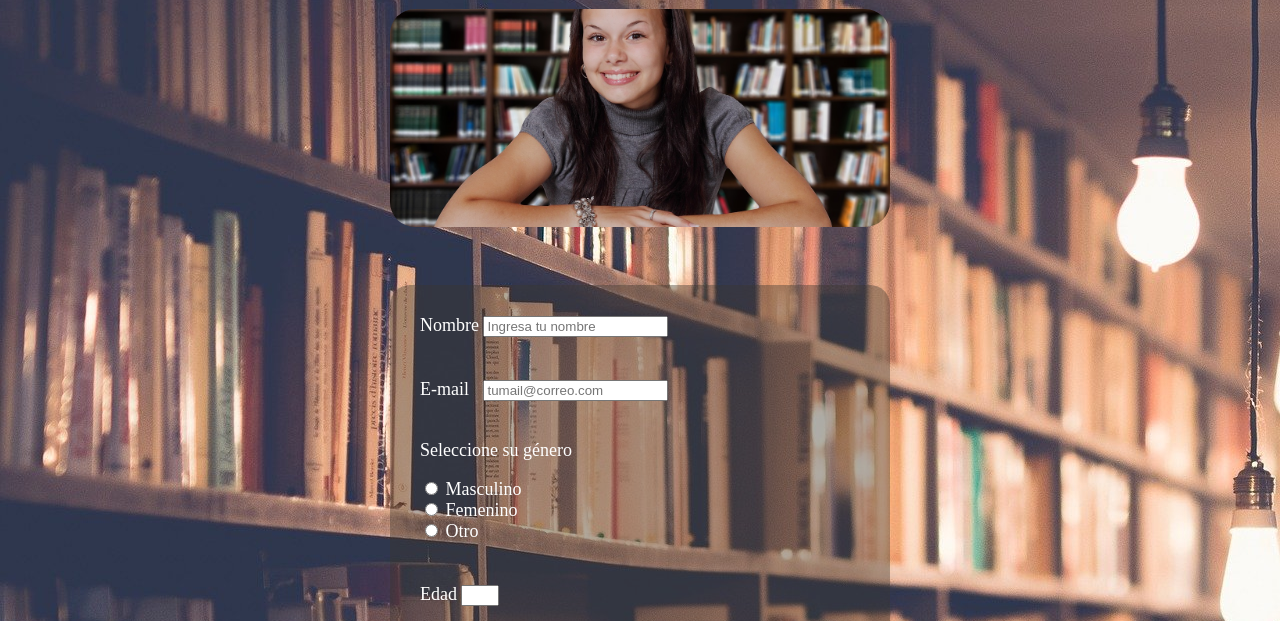
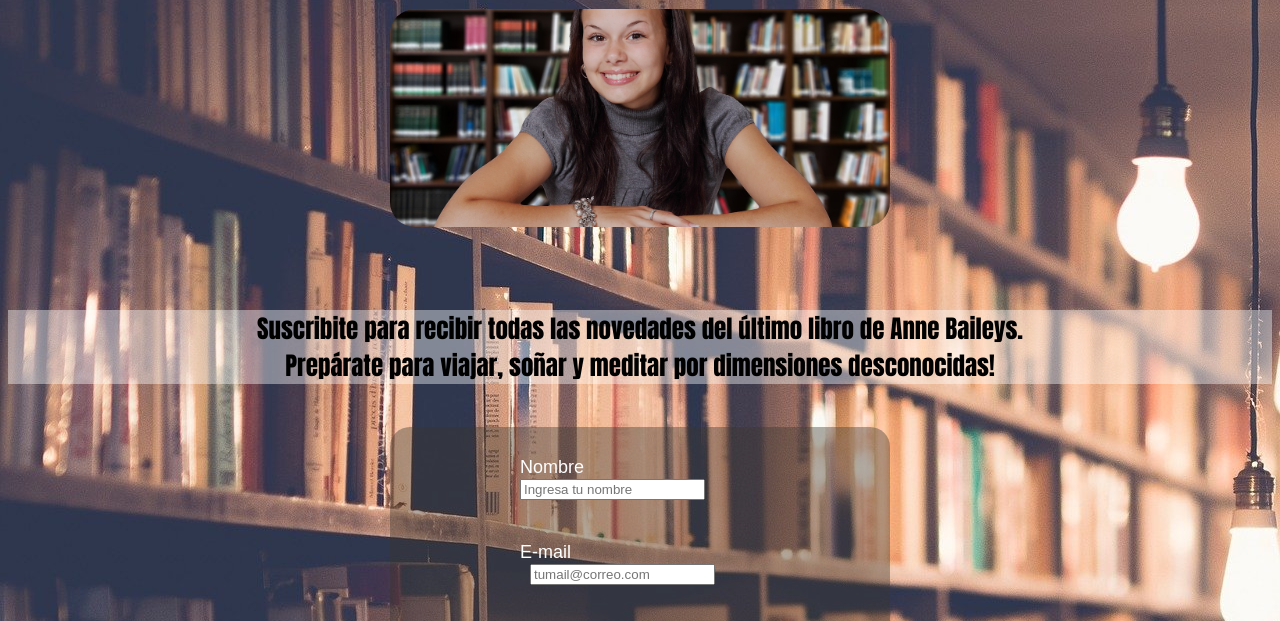
Before and after one commit to SebastianAMC/landing-page, a plain HTML site: page Index.html in a window 1280 px wide. Shown: the part 101-722 px from the top of the page. Drawn offline with Linux system fonts and the light colour scheme.

Commit message:
Finalizado aparentemente

```diff
--- a/Index.html
+++ b/Index.html
@@ -16,22 +16,26 @@
         <img src="images/to-learn-g7ad01f9a2_1280.jpg" style="border-radius: 25px" alt="autora" width="500px" />
     </div>
     <br><br><br>
+    <p style="font-size: 25px; text-align: center; color: rgb(0, 0, 0); background-color: rgba(255, 255, 255, 0.404);font-family: Impact, Haettenschweiler, 'Arial Narrow Bold', sans-serif;">Suscribite para recibir todas las novedades del último libro de Anne Baileys. <br>
+        Prepárate para viajar, soñar y meditar por dimensiones desconocidas!
+    </p>
+
+    <br>
 
    <div class="caja">
        <div class="formulario">
             <form action="" method="get" >
-            <div class="form-items"><label for="nombre">
-            Nombre
-            <input type="text" id="nombre" placeholder="Ingresa tu nombre"/>
+               <div class="form-items">
+                  <label for="nombre">Nombre
+                   <input type="text" id="nombre" name="nombre" placeholder="Ingresa tu nombre"/>
                    </label>
                </div>
 
               <br /> <br />
 
               <div class="form-items">
-            <label for="email">
-            E-mail
-            <input type="text" id="email"  placeholder="tumail@correo.com" style="margin-left: 10px;" />
+                  <label for="email">E-mail
+                  <input type="text" id="email"  name="email" placeholder="tumail@correo.com" style="margin-left: 10px;" />
                    </label>
               </div>
 
@@ -39,41 +43,35 @@
 
                 <div class="form-items">
                      <p>Seleccione su género</p>
-            <input type="radio" id="masculino" name="genero" value="Masculino" />
-            <label for="masculino">
-                Masculino
-            </label>
-            <br>
+                     <input type="radio" id="masculino" name="genero" value="masculino" />
+                    <label for="masculino">Masculino</label>
+                    <br />
+
                     <input type="radio" id="femenino" name="genero" value="femenino" />
-            <label for="femenino">
-                Femenino
-            </label>
+                    <label for="femenino">Femenino</label>
                     <br />
-            <input type="radio" name="genero" id="Otro" value="otro" />
-            <label for="Otro">
-                Otro
-            </label>
+
+                    <input type="radio" name="genero" id="Otro" value="otro"/>
+                    <label for="Otro">Otro</label>
                  </div>
 
                  <br /><br />
 
                  <div class="form-items">
-             <label for="Edad">
-            Edad
-            </label>
-            <input type="number" id="Edad" value="edad" style="width: 30px;"/>
+                     <label for="Edad">Edad</label>
+                     <input type="number" id="Edad" name="edad" style="width: 30px;"/>
                 </div>
 
-            <br /> <br />
+                <br /><br />
 
-            <div class=buttons>
+                 <div class="buttons">
                      <button type="submit" style="background-color: darkgreen; color: white; padding: 20px 10px;">
                      Suscríbete
                      </button>
                 </div>
+            </form>
         </div>
     </div>
     <br><br><br>
-  </form>
 </body>
 </html>
--- a/estilos.css
+++ b/estilos.css
@@ -20,11 +20,11 @@ div.caja {
 
 div.formulario {
 
-
     color: rgb(255, 255, 255);
     text-align: left;
-    padding: 30px;
+    padding: 30px 130px;
     font-size: 18px;
+    font-family:Arial, Helvetica, sans-serif
 
 }
 
```
Lines whose indentation alone changed are shown as unchanged.
